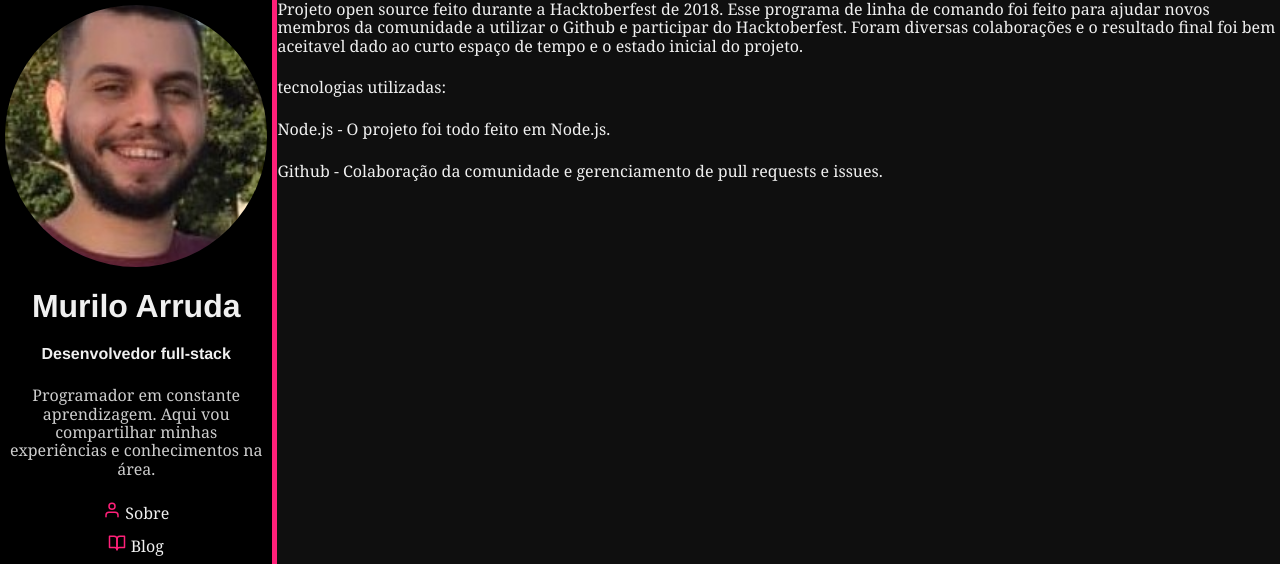
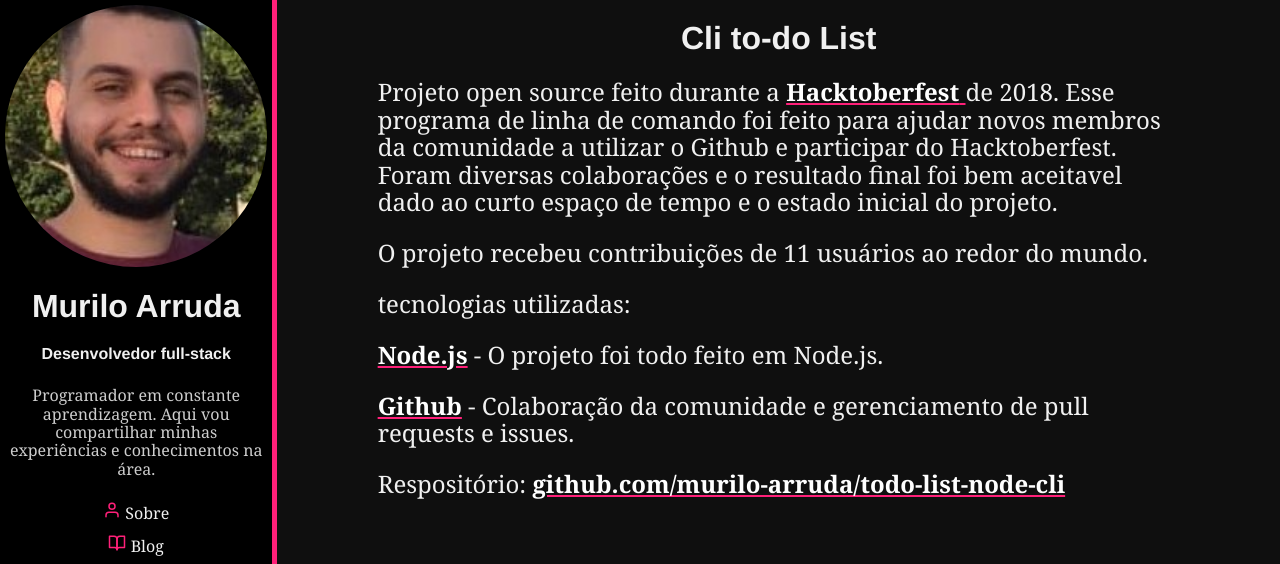
Before and after one commit to murilo-arruda/personal-site, a Gatsby site: page /projects/nodeCli in a window 1280 px wide. Shown: the top 564 px of the page. Built offline with nearby package versions, Linux system fonts and the light colour scheme; Gatsby itself is replaced by a stand-in of ours; some packages are replaced by stand-ins of ours; what typography-theme-grand-view would draw is missing.

Commit message:
Styling project page

```diff
--- a/src/components/ProfileCard/styled.js
+++ b/src/components/ProfileCard/styled.js
@@ -1,7 +1,7 @@
 import styled from 'styled-components';
 import media from 'styled-media-query';
+import Img from 'gatsby-image';
 
-import Img from 'gatsby-image';
 export const Profile = styled.div`
   text-align: center;
   a {
--- a/src/projects/nodeCli/nodeCli.md
+++ b/src/projects/nodeCli/nodeCli.md
@@ -4,11 +4,19 @@ date: '24/09/2019'
 description: 'Projeto feito na Hacktoberfest 2018.'
 ---
 
-Projeto open source feito durante a Hacktoberfest de 2018. Esse programa de linha de comando foi feito para ajudar novos membros da comunidade
-a utilizar o Github e participar do Hacktoberfest. Foram diversas colaborações e o resultado final foi bem aceitavel dado ao curto espaço de tempo e o estado inicial do projeto.
+# Cli to-do List
+
+Projeto open source feito durante a <a target="_blank" rel="noopener noreferrer" href="https://hacktoberfest.digitalocean.com">**Hacktoberfest** </a> de 2018.
+Esse programa de linha de comando foi feito para ajudar novos membros da comunidade a utilizar o Github
+e participar do Hacktoberfest. Foram diversas colaborações e o resultado final foi bem aceitavel
+dado ao curto espaço de tempo e o estado inicial do projeto.
+
+O projeto recebeu contribuições de 11 usuários ao redor do mundo.
 
 tecnologias utilizadas:
 
-Node.js - O projeto foi todo feito em Node.js.
+<a target="_blank" rel="noopener noreferrer" href="https://nodejs.org/ ">**Node.js**</a> - O projeto foi todo feito em Node.js.
 
-Github - Colaboração da comunidade e gerenciamento de pull requests e issues.
+<a target="_blank" rel="noopener noreferrer" href="https://github.com/ ">**Github**</a> - Colaboração da comunidade e gerenciamento de pull requests e issues.
+
+Respositório: <a target="_blank" rel="noopener noreferrer" href="https://github.com/murilo-arruda/todo-list-node-cli ">**github.com/murilo-arruda/todo-list-node-cli**</a>
--- a/src/templates/project.js
+++ b/src/templates/project.js
@@ -2,6 +2,7 @@ import React from 'react';
 import { graphql } from 'gatsby';
 import Layout from 'components/Layout';
 import SEO from 'components/seo';
+import * as S from './styledProject';
 
 export const query = graphql`
   query($slug: String!) {
@@ -23,7 +24,7 @@ const Project = ({ data }) => {
   return (
     <Layout>
       <SEO title={data.markdownRemark.frontmatter.title} />
-      <div dangerouslySetInnerHTML={{ __html: html }}></div>
+      <S.MarkdownBody dangerouslySetInnerHTML={{ __html: html }} />
     </Layout>
   );
 };
--- /dev/null
+++ b/src/templates/styledProject.js
@@ -0,0 +1,42 @@
+import styled from 'styled-components';
+import media from 'styled-media-query';
+import * as V from 'styles/variables';
+export const MarkdownBody = styled.section`
+  padding-left: 10%;
+  padding-right: 10%;
+  a {
+    color: white;
+    text-decoration: underline;
+    text-decoration-color: ${V.Color.pinkRedNeon} ;
+  }
+  h1 {
+    text-align: center;
+  }
+  p {
+    font-size: 1.5em;
+  }
+  ${media.lessThan('614px')`
+  padding-left: 10px;
+  padding-right: 10px;
+    p {
+      font-size: 1em;
+    }
+    h1 {
+      font-size: 1.5em;
+
+    }
+  `}
+  ${media.lessThan('medium')`
+  padding-left: 5%;
+  padding-right: 5%;
+  p {
+    font-size: 1.2em;
+  }
+  `}
+  ${media.lessThan('334px')`
+    p{
+      font-size: 1em;
+    }
+    `}
+
+`;
```
